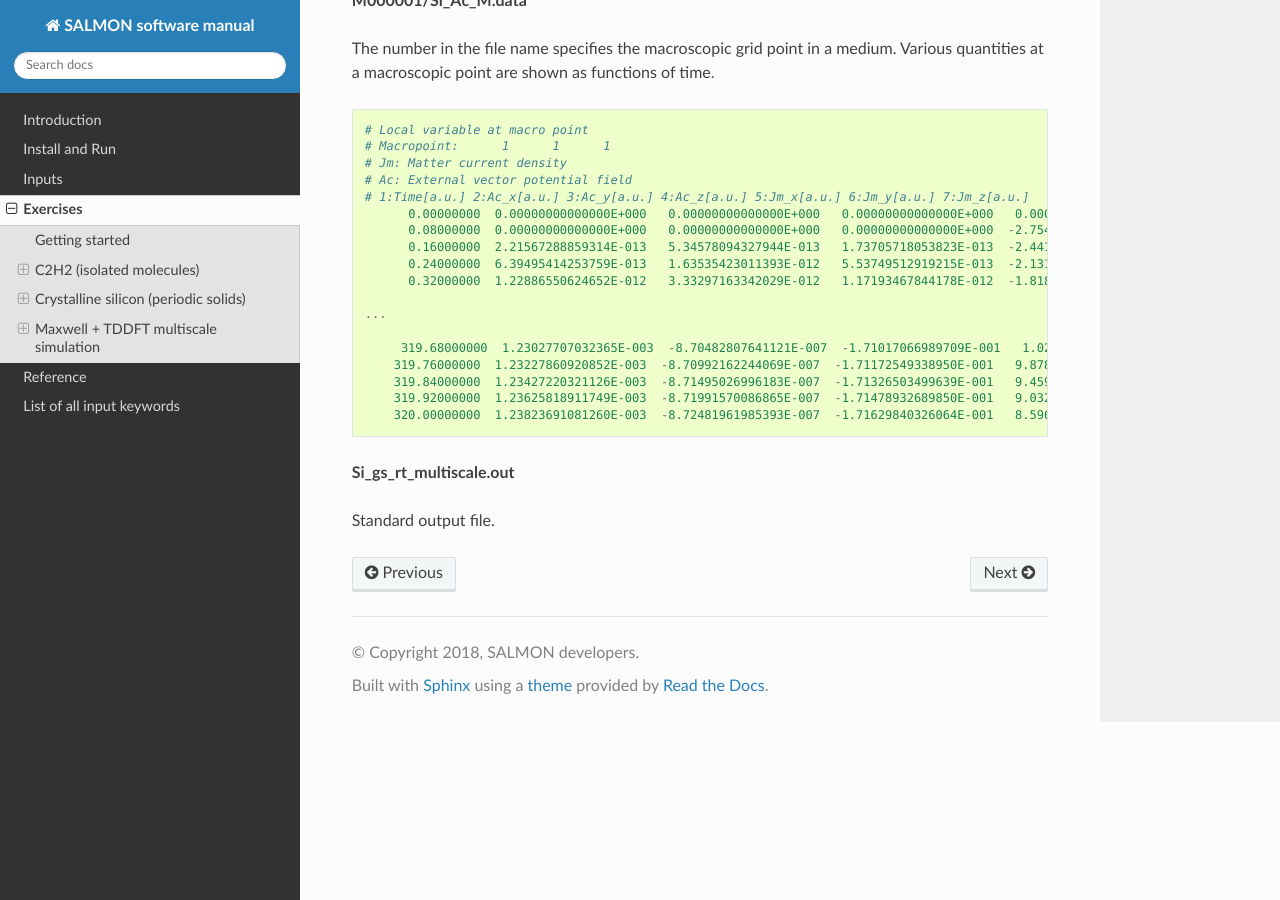
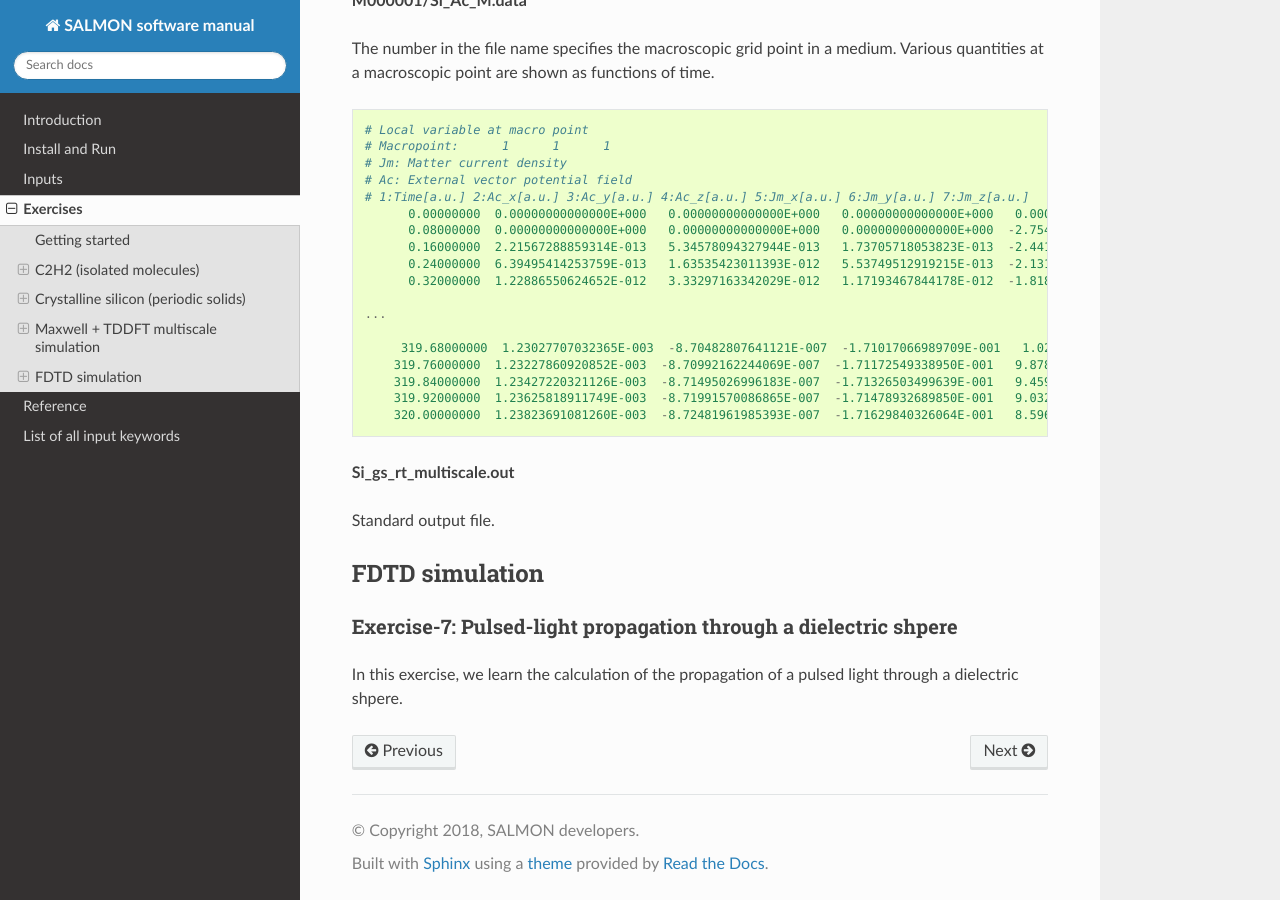
Before and after one commit to SALMON-TDDFT/SALMON-DOCS, a Sphinx documentation site: the page built from source/exercises.rst, in a window 1280 px wide and 900 px high, scrolled down 52743 px. Built offline with Sphinx 7.4.7 and the Read the Docs theme 2.0.0, drawn with Linux system fonts in a browser that asks for light colours; formulas are drawn with MathJax 3.

Commit message:
Add FDTD simulation at exercise.

```diff
--- a/source/exercises.rst
+++ b/source/exercises.rst
@@ -3069,3 +3069,14 @@ of time.
 **Si_gs_rt_multiscale.out**
 
 Standard output file.
+
+FDTD simulation
+-------------------------------------
+
+.. _exercise-7:
+
+Exercise-7: Pulsed-light propagation through a dielectric shpere
+~~~~~~~~~~~~~~~~~~~~~~~~~~~~~~~~~~~~~~~~~~~~~~~~~~~~~~~~~~~~~~~~
+
+In this exercise, we learn the calculation of the propagation of a
+pulsed light through a dielectric shpere.
```
